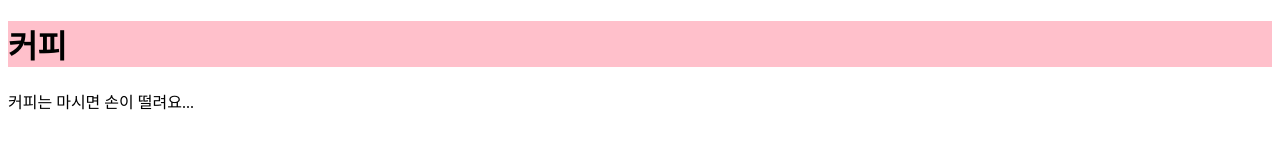
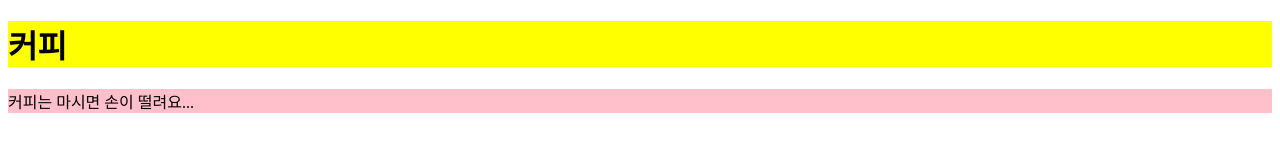
Before and after one commit to dandelion312/gitstudy, a plain HTML site: page index.html in a window 1280 px wide. Drawn offline with Linux system fonts and the light colour scheme.

Commit message:
제목과 본문 영역에 배경색상 지정

```diff
--- a/css/style.css
+++ b/css/style.css
@@ -1,8 +1,8 @@
-@charset "utf-8";
-h1 {
-    background-color: yellow
-}
+    @charset "utf-8";
+    h1 {
+        background-color: yellow;
+    }
 
-h1 {
-    background-color: pink
-}
+    p {
+        background-color: pink;
+    }
```
